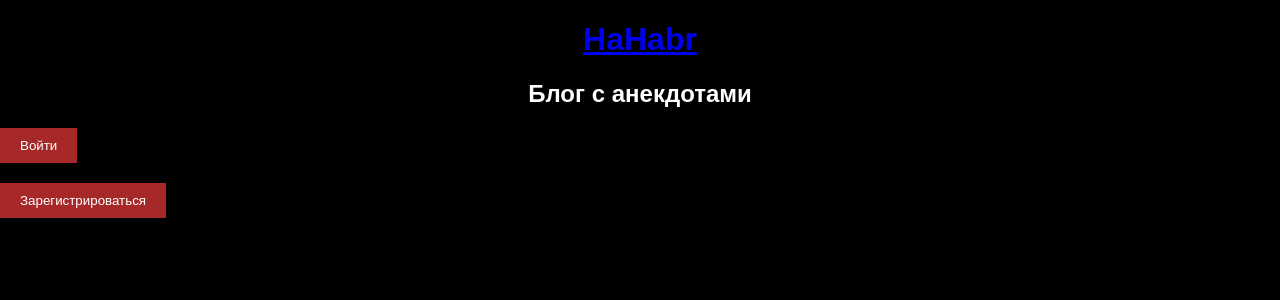
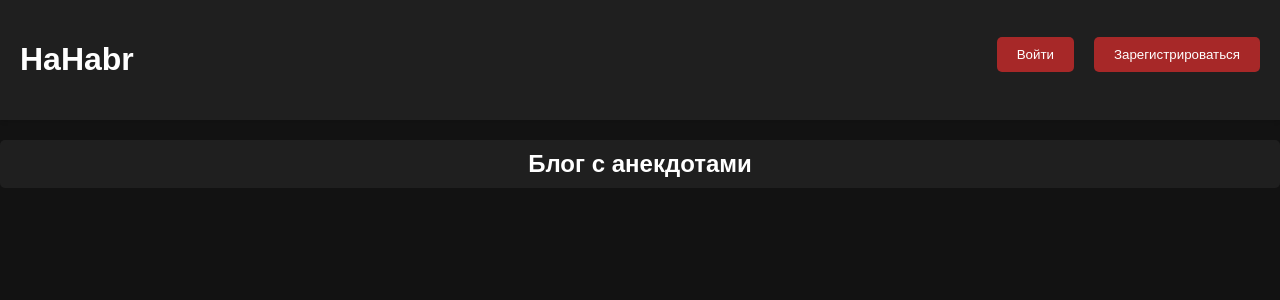
Before and after one commit to burvelandrei/blog-django, a Django app: page / in a window 1280 px wide. Shown: the top 300 px of the page. Run offline with Django 5.2, Linux system fonts and the light colour scheme; data that the repository does not hold is empty; parts of the project's set-up code (start-up, migrations or seed data) failed here and were passed over.

Commit message:
V 1.18 обновлеы стили, перенесены кнопки навигации в base.html

```diff
--- a/publication/templates/publication/index.html
+++ b/publication/templates/publication/index.html
@@ -11,24 +11,6 @@
     </form>
 {% endif %}
 
-<nav>
-    {% if user.is_authenticated %}
-        <form action="{% url 'profile' %}" method="GET">
-            <button type="submit">Профиль</button>
-        </form>
-        <form action="{% url 'logout' %}" method="GET">
-            <button type="submit">Выйти</button>
-        </form>
-    {% else %}
-        <form action="{% url 'login' %}" method="GET">
-            <button type="submit">Войти</button>
-        </form>
-        <form action="{% url 'register' %}" method="GET">
-            <button type="submit">Зарегистрироваться</button>
-        </form>
-    {% endif %}
-</nav>
-
 <ul>
     {% for publication in publications %}
     <li>
--- a/static/css/styles.css
+++ b/static/css/styles.css
@@ -1,45 +1,72 @@
 body {
-    background-color: black;
+    background-color: #121212;
+    color: #ffffff;
     margin: 0;
     padding: 0;
+    font-family: Arial, sans-serif;
 }
 
-header {
-    background-color: black;
-    color: white;
-    padding: 0px 0;
-    text-align: center;
-    font-family: Arial;
+.header-nav-container {
+    display: flex;
+    justify-content: space-between;
+    align-items: center;
+    background-color: #1f1f1f;
+    padding: 20px;
+    box-shadow: 0 2px 4px rgba(0, 0, 0, 0.1);
+}
+
+h1 a {
+    color: #ffffff;
+    text-decoration: none;
+}
+
+button {
+    display: inline-block;
+    padding: 10px 20px;
+    background-color: #a72828;
+    color: #ffffff;
+    border: none;
+    cursor: pointer;
+    border-radius: 5px;
+    transition: background-color 0.3s ease;
+}
+
+button:hover {
+    background-color: #8b2121;
 }
 
 h4 {
-    color: white;
-    font-family: Arial;
+    color: #ffffff;
+    font-family: Arial, sans-serif;
 }
 
 p {
-    color: white;
+    color: #ffffff;
     padding: 10px;
 }
 
-
 h2 {
-    color: white;
-    background-color: black;
+    color: #ffffff;
+    background-color: #1f1f1f;
     text-align: center;
-    font-family: Arial;
+    font-family: Arial, sans-serif;
+    padding: 10px;
+    border-radius: 5px;
 }
 
 .error {
-    color: red;
+    color: #ff4d4d;
 }
 
 ul li {
-    color: white;
-    background-color: black;
+    color: #ffffff;
+    background-color: #1f1f1f;
     margin-bottom: 10px;
     padding: 10px;
     border-radius: 5px;
+    box-shadow: 0 2px 4px rgba(0, 0, 0, 0.1);
+    list-style-type: none;
+    margin-left: -15px;
 }
 
 form {
@@ -49,7 +76,7 @@ form {
 label {
     display: block;
     margin-top: 10px;
-    color: white;
+    color: #ffffff;
 }
 
 input,
@@ -59,33 +86,29 @@ textarea {
     margin-top: 5px;
     border-radius: 5px;
     resize: none;
-    color: white;
-    background-color: black;
+    color: #ffffff;
+    background-color: #1f1f1f;
+    border: 1px solid #333333;
 }
 
 button {
-    display: block;
+    display: inline-block;
     padding: 10px 20px;
     background-color: #a72828;
-    color: white;
+    color: #ffffff;
     border: none;
     margin-top: 10px;
     cursor: pointer;
+    border-radius: 5px;
+    transition: background-color 0.3s ease;
 }
 
-
-.add_publication_index {
-    margin-top: 10px;
-    margin-bottom: 10px;
-    margin-left: 20px;
+button:hover {
+    background-color: #8b2121;
 }
 
-.edit_publication {
-    margin-top: 10px;
-    margin-bottom: 10px;
-    margin-left: 20px;
-}
-
+.add_publication_index,
+.edit_publication,
 .delete_publication {
     margin-top: 10px;
     margin-bottom: 10px;
@@ -98,8 +121,8 @@ div {
 }
 
 h5 {
-    color: white;
-    background-color: black;
+    color: #ffffff;
+    background-color: #1f1f1f;
     margin-bottom: 10px;
     padding: 10px;
     border-radius: 5px;
@@ -107,5 +130,13 @@ h5 {
 
 .nav {
     display: flex;
-    justify-content: flex-end;
+    align-items: center;
 }
+
+.nav form {
+    margin-left: 20px;
+}
+
+.nav form:first-child {
+    margin-left: 0;
+}
--- a/templates/base.html
+++ b/templates/base.html
@@ -5,11 +5,28 @@
     <meta name="viewport" content="width=device-width, initial-scale=1.0">
     {% load static %}
     <link rel="stylesheet" href="{% static 'css/styles.css' %}">
-    <title>{% block  title>%} Главная страница {% endblock %}</title>
+    <title>{% block title %}Главная страница{% endblock %}</title>
 </head>
 <body>
-    <header>
+    <header class="header-nav-container">
         <h1><a href="{% url 'index' %}">HaHabr</a></h1>
+        <nav class="nav">
+            {% if user.is_authenticated %}
+                <form action="{% url 'profile' %}" method="GET">
+                    <button type="submit">Профиль</button>
+                </form>
+                <form action="{% url 'logout' %}" method="GET">
+                    <button type="submit">Выйти</button>
+                </form>
+            {% else %}
+                <form action="{% url 'login' %}" method="GET">
+                    <button type="submit">Войти</button>
+                </form>
+                <form action="{% url 'register' %}" method="GET">
+                    <button type="submit">Зарегистрироваться</button>
+                </form>
+            {% endif %}
+        </nav>
     </header>
     <main>
         {% block content %}{% endblock %}
```
